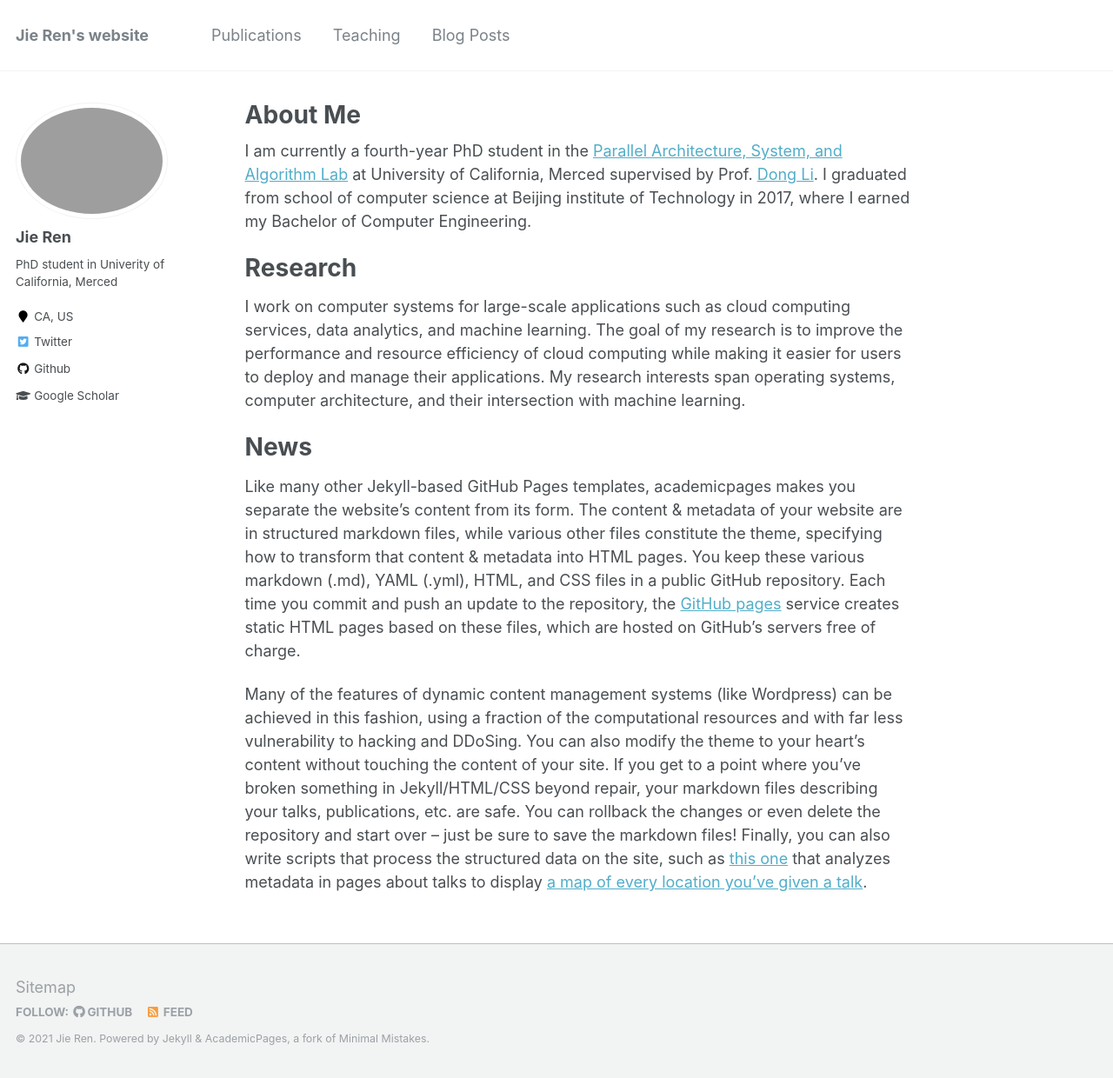
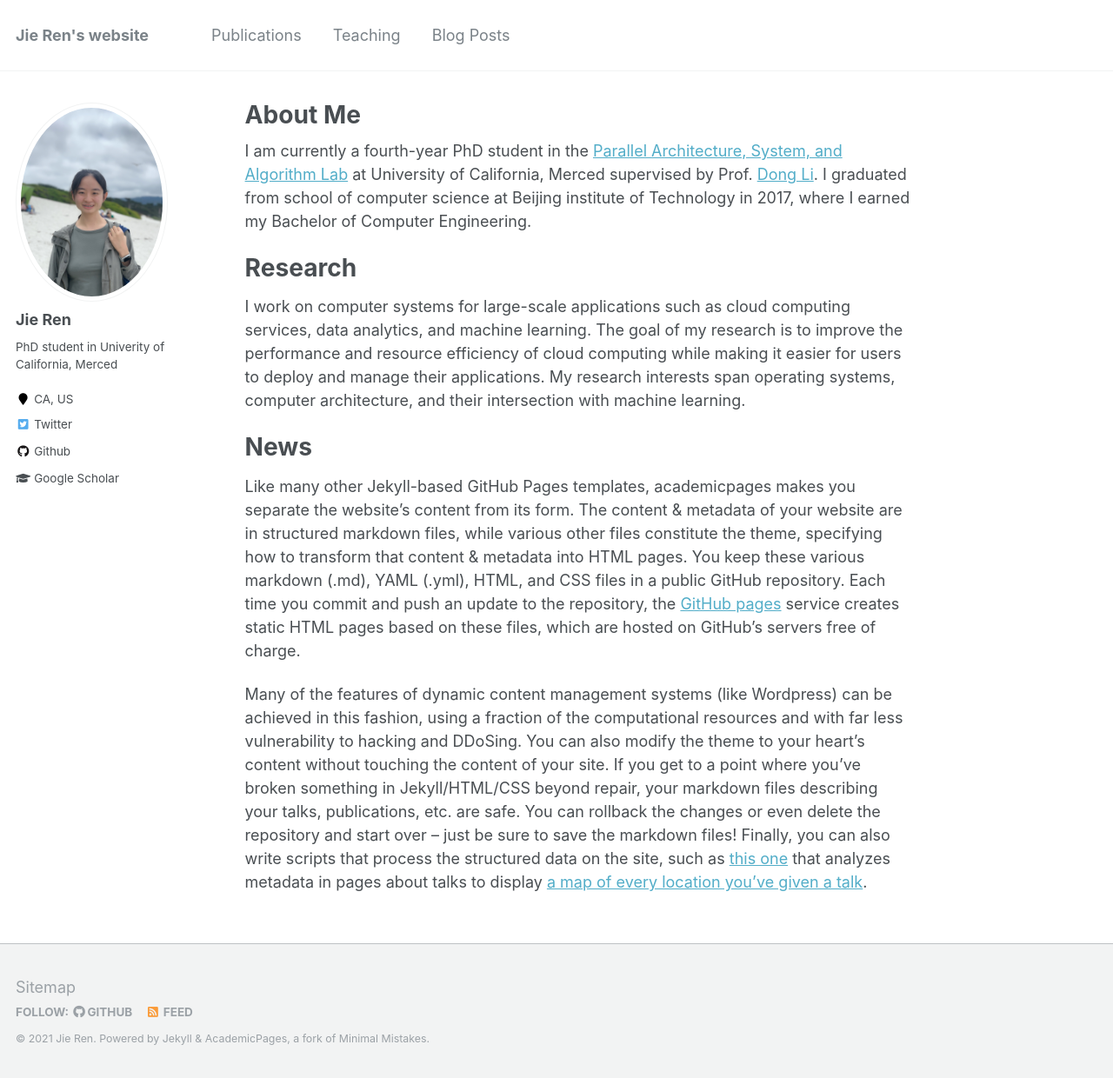
Before and after one commit to jren73/jren73.github.io, a Jekyll site: the page built from _pages/about.md, in a window 1280 px wide and 1240 px high. Shown: the whole window at 87% size. Built offline with Jekyll 4.4.1, drawn with Linux system fonts in a browser that asks for light colours.

Commit message:
Update _config.yml

```diff
--- a/_config.yml
+++ b/_config.yml
@@ -81,7 +81,7 @@
 # Site Author
 author:
   name             : "Jie Ren"
-  avatar           : "IMG_2691.JPG"
+  avatar           : "IMG_2690.JPG"
   bio              : "PhD student in Univerity of California, Merced"
   location         : "CA, US"
   employer         :
```
